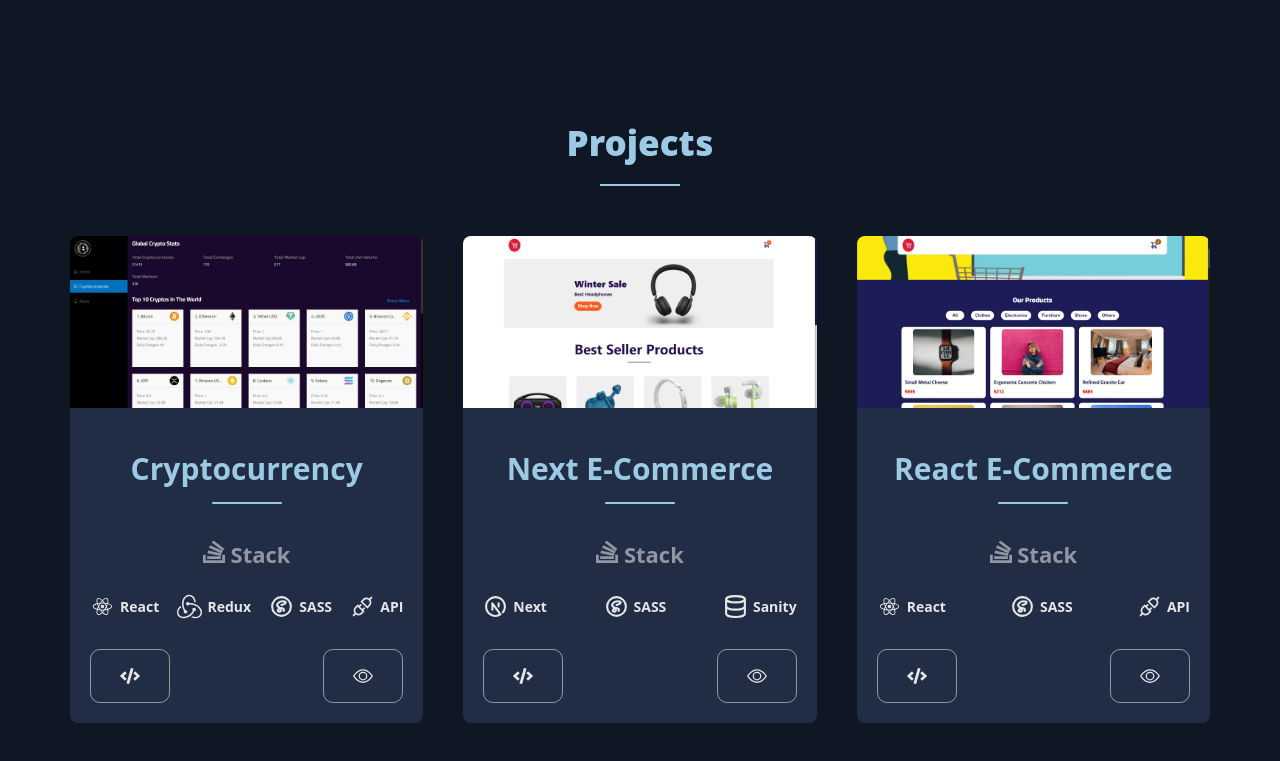
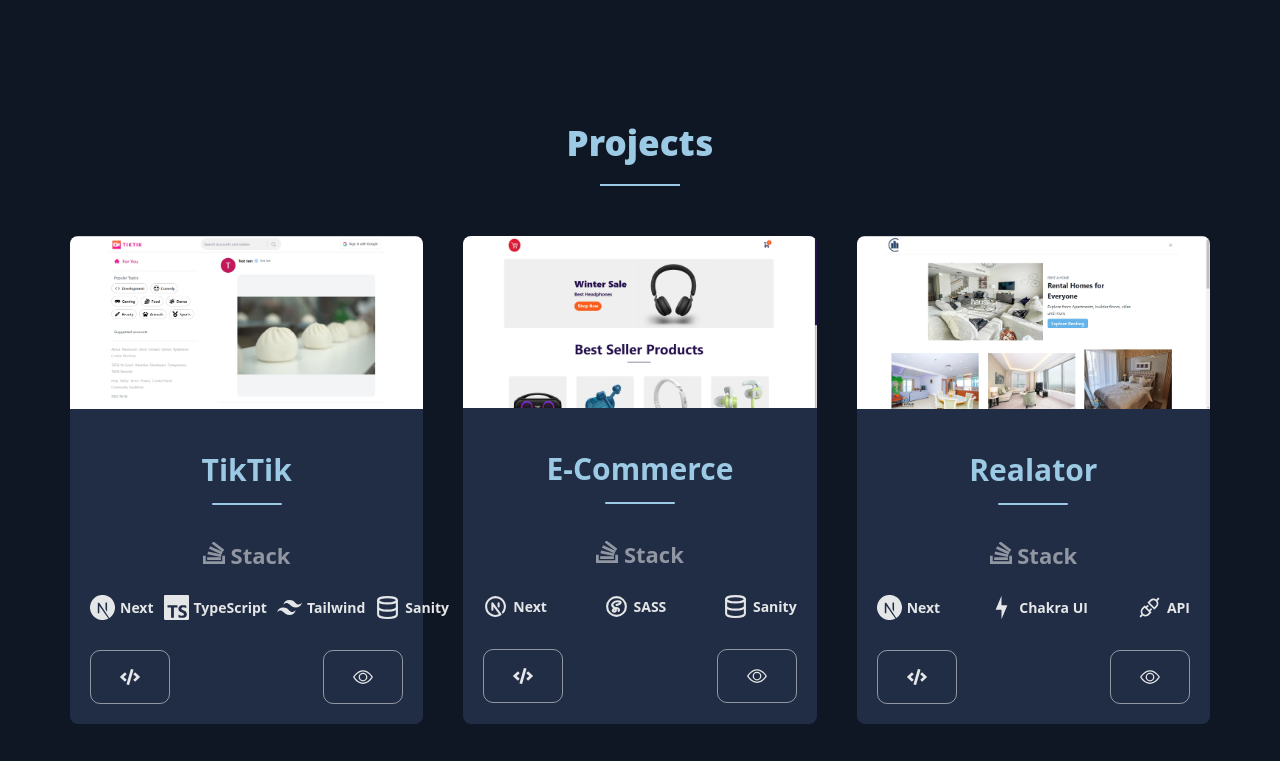
Before and after one commit to AbdAlRahmanAtef/Abdalrhman-Atef, a Next.js app: page / in a window 1280 px wide. Shown: the part 2021-2782 px from the top of the page. Built offline with nearby package versions, Linux system fonts and the light colour scheme.

Commit message:
modified

```diff
--- a/components/Projects.jsx
+++ b/components/Projects.jsx
@@ -10,9 +10,15 @@ import {
 import { DiReact } from "react-icons/di";
 import { FaCode } from "react-icons/fa";
 import { ImStackoverflow } from "react-icons/im";
-import { SiRedux } from "react-icons/si";
+import {
+  SiNextdotjs,
+  SiRedux,
+  SiTailwindcss,
+  SiTypescript,
+} from "react-icons/si";
 import { AiOutlineApi } from "react-icons/ai";
 import { FiDatabase } from "react-icons/fi";
+import { GiElectric } from "react-icons/gi";
 import Image from "next/image";
 import React from "react";
 import rec from "../assets/r-commerce.jpg";
@@ -23,8 +29,75 @@ import todo from "../assets/todo.jpg";
 import game from "../assets/typing.jpg";
 import cruds from "../assets/cruds.jpg";
 import weather from "../assets/weather.jpg";
+import tiktik from "../assets/tiktik.jpg";
+import realator from "../assets/realator.jpg";
 
 const projects = [
+  {
+    name: "TikTik",
+    code: "https://github.com/AbdAlRahmanAtef/tik-tik",
+    live: "https://tik-m7c3y402t-abdalrahmanatef.vercel.app/",
+    image: tiktik,
+    stack: [
+      {
+        tec: "Next",
+        icon: <SiNextdotjs />,
+      },
+      {
+        tec: "TypeScript",
+        icon: <SiTypescript />,
+      },
+      {
+        tec: "Tailwind",
+        icon: <SiTailwindcss />,
+      },
+      {
+        tec: "Sanity",
+        icon: <FiDatabase />,
+      },
+    ],
+  },
+
+  {
+    name: "E-Commerce",
+    code: "https://github.com/AbdAlRahmanAtef/nextjs-ecommerce",
+    live: "https://nextjs-ecommerce-rcbbkxx15-abdalrahmanatef.vercel.app/",
+    image: sec,
+    stack: [
+      {
+        tec: "Next",
+        icon: <TbBrandNextjs />,
+      },
+      {
+        tec: "SASS",
+        icon: <TbBrandSass />,
+      },
+      {
+        tec: "Sanity",
+        icon: <FiDatabase />,
+      },
+    ],
+  },
+  {
+    name: "Realator",
+    code: "https://github.com/AbdAlRahmanAtef/realator",
+    live: "https://realator-k71c7byw2-abdalrahmanatef.vercel.app/",
+    image: realator,
+    stack: [
+      {
+        tec: "Next",
+        icon: <SiNextdotjs />,
+      },
+      {
+        tec: "Chakra UI",
+        icon: <GiElectric />,
+      },
+      {
+        tec: "API",
+        icon: <AiOutlineApi />,
+      },
+    ],
+  },
   {
     name: "Cryptocurrency",
     code: "https://github.com/AbdAlRahmanAtef/Cryptocurrency-App",
@@ -49,46 +122,26 @@ const projects = [
       },
     ],
   },
-  {
-    name: "Next E-Commerce",
-    code: "https://github.com/AbdAlRahmanAtef/nextjs-ecommerce",
-    live: "https://nextjs-ecommerce-4zcku11tc-abdalrahmanatef.vercel.app/",
-    image: sec,
-    stack: [
-      {
-        tec: "Next",
-        icon: <TbBrandNextjs />,
-      },
-      {
-        tec: "SASS",
-        icon: <TbBrandSass />,
-      },
-      {
-        tec: "Sanity",
-        icon: <FiDatabase />,
-      },
-    ],
-  },
-  {
-    name: "React E-Commerce",
-    code: "https://github.com/AbdAlRahmanAtef/React-E-Commerce",
-    live: "https://abdalrahmanatef.github.io/React-E-Commerce/",
-    image: rec,
-    stack: [
-      {
-        tec: "React",
-        icon: <DiReact />,
-      },
-      {
-        tec: "SASS",
-        icon: <TbBrandSass />,
-      },
-      {
-        tec: "API",
-        icon: <AiOutlineApi />,
-      },
-    ],
-  },
+  // {
+  //   name: "React E-Commerce",
+  //   code: "https://github.com/AbdAlRahmanAtef/React-E-Commerce",
+  //   live: "https://abdalrahmanatef.github.io/React-E-Commerce/",
+  //   image: rec,
+  //   stack: [
+  //     {
+  //       tec: "React",
+  //       icon: <DiReact />,
+  //     },
+  //     {
+  //       tec: "SASS",
+  //       icon: <TbBrandSass />,
+  //     },
+  //     {
+  //       tec: "API",
+  //       icon: <AiOutlineApi />,
+  //     },
+  //   ],
+  // },
   {
     name: "Todo App",
     code: "https://github.com/AbdAlRahmanAtef/next-todo-app",
@@ -96,12 +149,32 @@ const projects = [
     image: todo,
     stack: [
       {
-        tec: "React",
-        icon: <DiReact />,
+        tec: "Next",
+        icon: <SiNextdotjs />,
       },
       {
         tec: "SASS",
         icon: <TbBrandSass />,
+      },
+    ],
+  },
+  {
+    name: "Inventory App",
+    code: "https://github.com/AbdAlRahmanAtef/Products-Management-System-CRUDS",
+    live: "https://abdalrahmanatef.github.io/Products-Management-System-CRUDS/",
+    image: cruds,
+    stack: [
+      {
+        tec: "HTML",
+        icon: <TbBrandHtml5 />,
+      },
+      {
+        tec: "SASS",
+        icon: <TbBrandSass />,
+      },
+      {
+        tec: "JavaScript",
+        icon: <TbBrandJavascript />,
       },
     ],
   },
@@ -145,26 +218,7 @@ const projects = [
       },
     ],
   },
-  {
-    name: "Inventory App",
-    code: "https://github.com/AbdAlRahmanAtef/Products-Management-System-CRUDS",
-    live: "https://abdalrahmanatef.github.io/Products-Management-System-CRUDS/",
-    image: cruds,
-    stack: [
-      {
-        tec: "HTML",
-        icon: <TbBrandHtml5 />,
-      },
-      {
-        tec: "SASS",
-        icon: <TbBrandSass />,
-      },
-      {
-        tec: "JavaScript",
-        icon: <TbBrandJavascript />,
-      },
-    ],
-  },
+
   {
     name: "Typing Speed Test",
     code: "https://github.com/AbdAlRahmanAtef/Typing-Speed-Test-Game",
@@ -193,8 +247,8 @@ const Projects = () => {
       <h2 className="main-title">Projects</h2>
       <div className="container">
         <div className="content">
-          {projects.map((project) => (
-            <div key={project.name} className="card">
+          {projects.map((project, index) => (
+            <div key={index} className="card">
               <Image className="image" src={project.image} alt={project.name} />
               <div className="info">
                 <p className="name">{project.name}</p>
--- a/styles/components/_navbar.scss
+++ b/styles/components/_navbar.scss
@@ -2,7 +2,6 @@
 .navbar {
   background-color: $mainColor;
   text-transform: capitalize;
-  padding: 0 15px;
   position: fixed;
   width: 100%;
   top: 0;
```
Also changed, not shown: assets/realator.jpg (added), assets/tiktik.jpg (added).
